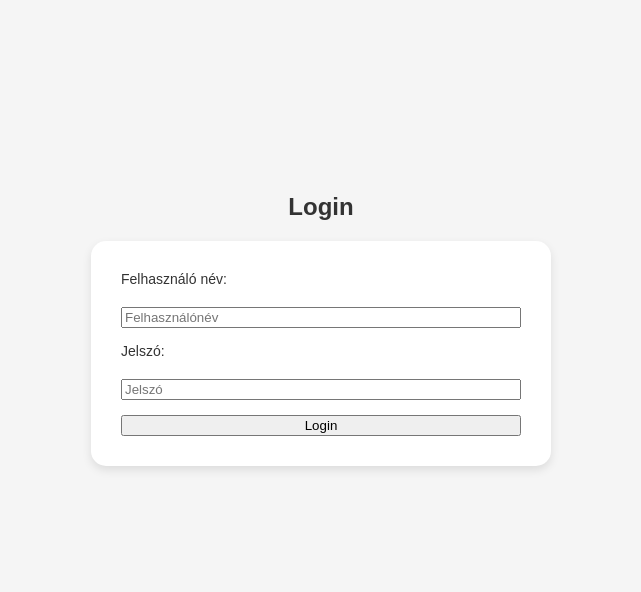
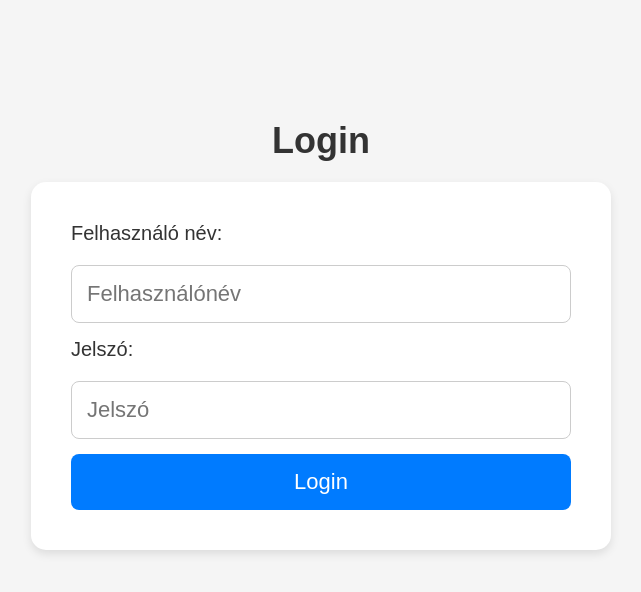
Before and after one commit to nacsacsa/weather-forecast, a plain HTML site: page WeatherForecast/Frontend/login.html in a window 1536 px wide. Shown: the whole page, without its empty margins (447-1088 px from the left). Drawn offline with Linux system fonts and the light colour scheme.

Commit message:
Login gomb szépítése illetve reszponzív dijázn kialakítása

```diff
--- a/WeatherForecast/Frontend/styles/loginStyle.css
+++ b/WeatherForecast/Frontend/styles/loginStyle.css
@@ -36,3 +36,61 @@ label {
     margin-bottom: 5px;
     color: #333;
 }
+
+input[type="text"], input[type="password"] {
+    padding: 10px;
+    border: 1px solid #ccc;
+    border-radius: 8px;
+    font-size: 16px;
+    width: 100%;
+    box-sizing: border-box;
+}
+
+button[type="submit"] {
+    background-color: #007bff;
+    color: white;
+    border: none;
+    border-radius: 8px;
+    padding: 10px;
+    cursor: pointer;
+    font-size: 16px;
+    transition: background-color 0.4s ease;
+    width: 100%;
+}
+
+/* Hover effekt */
+button[type="submit"]:hover {
+    background-color: #0056b3;
+}
+
+/* Reszponzív dizájn kialakítása 600px-nél kisebb képernyőkhöz */
+@media (max-width: 600px) {
+    body {
+        padding: 2rem;
+    }
+
+    #main-box-login {
+        padding: 20px;
+    }
+}
+
+/* Reszponzív dizájn kialakítása 1500px-nél nagyobb képernyőkhöz */
+@media (min-width: 1500px) {
+    #main-box-login {
+        padding: 40px;
+        max-width: 500px;
+    }
+
+    input[type="text"], input[type="password"], button[type="submit"] {
+        font-size: 22px;
+        padding: 15px;
+    }
+
+    label {
+        font-size: 20px;
+    }
+
+    h2 {
+        font-size: 36px;
+    }
+}
```
